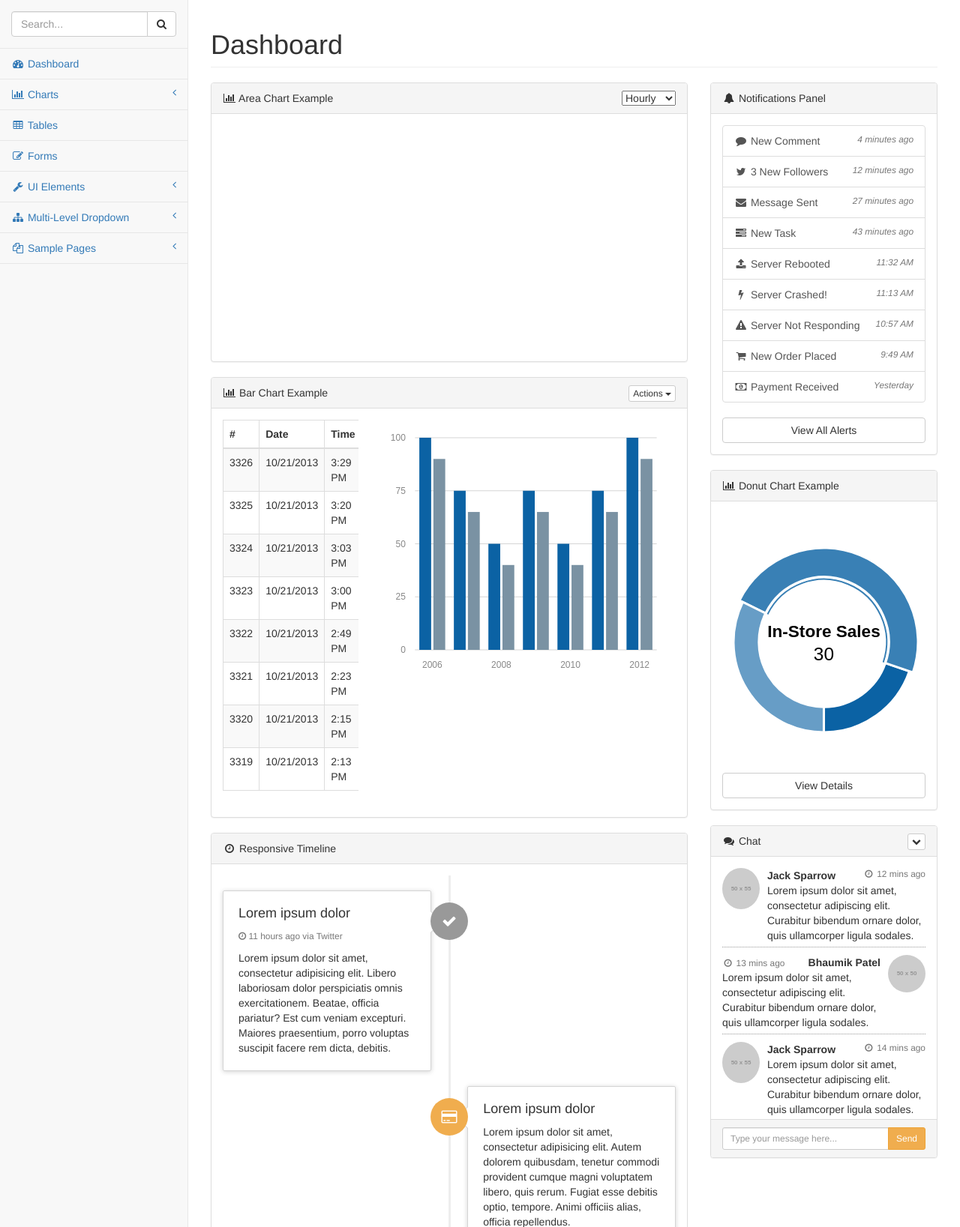
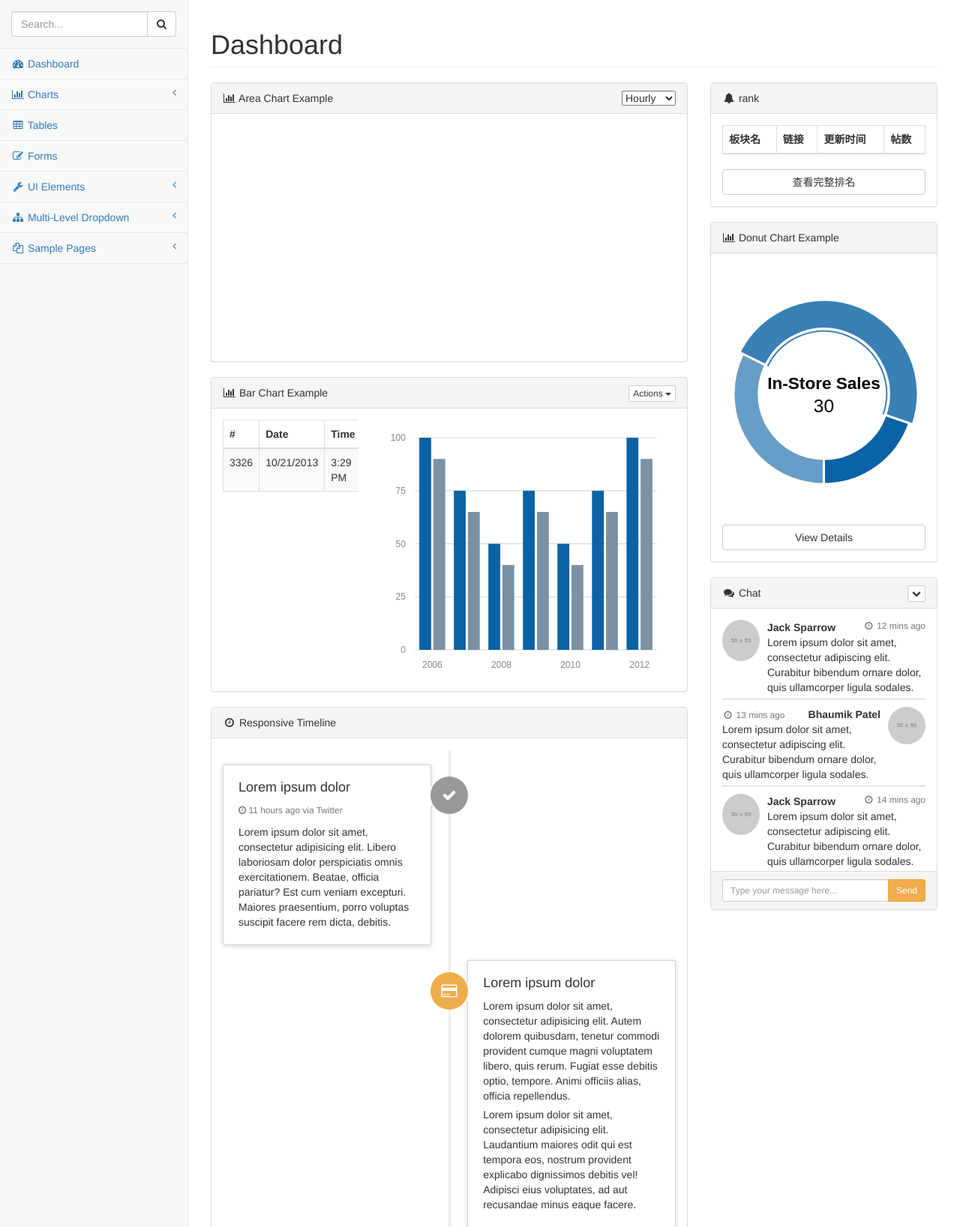
Before and after one commit to hjzkenan110/myproject, a Django app: page / in a window 1280 px wide. Shown: the part 51-1688 px from the top of the page at 75% size. Run offline with Django 3.2, Linux system fonts and the light colour scheme; grey boxes labelled with a size stand in for pictures from a placeholder-image service; lists and menus that the app fills with data are empty; some libraries are stand-ins or nearby versions.

Commit message:
总量排名接口写完，ajax未完成

```diff
--- a/backend/backend/urls.py
+++ b/backend/backend/urls.py
@@ -4,9 +4,9 @@ from django.urls import path
 from django.views.generic import TemplateView
 
 urlpatterns = [
-    path('increase_timelion', query.increase_timelion),
-    path('series_timelion', query.increase_timelion),
-
+    path('increase-timelion', query.increase_timelion),
+    path('tpostnum-rank', query.tpostnum_rank),
+    # path('series_timelion', query.increase_timelion),
     path('admin/', admin.site.urls),
     # path('', TemplateView.as_view(template_name='ajax.html')),
     path('', TemplateView.as_view(template_name='index.html')),
--- a/backend/static/js/hp.js
+++ b/backend/static/js/hp.js
@@ -1,31 +1,17 @@
-var checkText=$(".s1").find("option:selected").text();
-
 window.onload=function(){
     //假设这里每个五分钟执行一次test函数
     get_all();
-    get_serise();
+    //get_serise();
 }
-
-function get_all(){
+function process(data){
     var updatetime = new Array();
-    var unum = new Array();
+    var tpostnum = new Array();
     var myChart = echarts.init(document.getElementById('main'));
-    var timestamp3 = new Date().getTime();
-    setTimeout(get_all,1000*60*5);
-    $.ajax({
-        type: "get",
-        url: "/increase_timelion?" + "time=" + checkText,
-        //data : {"year":year},
-        cache : false,	//禁用缓存
-        dataType: "json",
-        success: function(result) {
-            // alert(result.data[0])
-            var j = result.data
-            for ( var i = 1; i < j.length; i++){
-                updatetime.push(j[i]["updatetime"]),
-                unum.push(Number(j[i]["unum"]));
+    // var timestamp3 = new Date().getTime();
+    for ( var i = 1; i < data.length; i++){
+        updatetime.push(data[i]["updatetime"]),
+        tpostnum.push(Number(data[i]["tpostnum"]));
         // console.log(unum);
-            }
         var option = {
             tooltip: {},
             legend: {
@@ -34,81 +20,130 @@ function get_all(){
             xAxis: {
                 data: updatetime
             },
-                yAxis: {},
+            yAxis: {
+                boundaryGap: [0, '50%'],
+            },
             series: [{
+                symbol: 'none',
+                stack: 'a',
+                areaStyle: {
+                    normal: {}
+                },
+                //smooth:true,
                 name: '帖数',
                 type: 'line',
-                    data: unum
-                }]
+                data: tpostnum
+            }],
+            dataZoom: [
+                {   // 这个dataZoom组件，默认控制x轴。
+                    type: 'slider', // 这个 dataZoom 组件是 slider 型 dataZoom 组件
+                    start: 90,      // 左边在 10% 的位置。
+                    end: 100         // 右边在 60% 的位置。
+                },
+                {   // 这个dataZoom组件，也控制x轴。
+                    type: 'inside', // 这个 dataZoom 组件是 inside 型 dataZoom 组件
+                    start: 10,      // 左边在 10% 的位置。
+                    end: 60         // 右边在 60% 的位置。
+                }
+            ],
         };
-
-            // 使用刚指定的配置项和数据显示图表。
+    }
     myChart.setOption(option);
-        },
-        error: function(XMLHttpRequest, textStatus, errorThrown) {
-            alert("查询失败");
+    window.onresize = function(){
+        myChart.resize();
     }
-    });
 }
-
-function get_serise(){
-setTimeout(publicBusi,1000*60*5);//这里的1000表示1秒有1000毫秒,1分钟有60秒,5表示总共5分钟
-$.post('${basePath}/approval/toCheckPersonBusi',function(data){
-if(data.result !=0){
-............
-}
-});
-}
-
-
+function get_all(){
+    setTimeout(get_all,1000*60*5);
     $.ajax({
         type: "get",
-    url: "/increase_timelion?" + "time=" + checkText,
+        url: "/increase-timelion?",
         //data : {"year":year},
         cache : false,	//禁用缓存
         dataType: "json",
         success: function(result) {
             // alert(result.data[0])
             var j = result.data
-        for ( var i = 1; i < j.length; i++){
-            updatetime.push(j[i]["updatetime"]),
-            unum.push(Number(j[i]["unum"]));
-            // console.log(unum);
-        }
-        var option = {
-            tooltip: {},
-            legend: {
-                data:['帖子数量']
-            },
-            xAxis: {
-                data: updatetime
-            },
-            yAxis: {},
-            series: [{
-                name: '帖数',
-                type: 'line',
-                data: unum
-            }]
-        };
-
-        // 使用刚指定的配置项和数据显示图表。
-        myChart.setOption(option);
+            process(j)
         },
         error: function(XMLHttpRequest, textStatus, errorThrown) {
             alert("查询失败");
         }
     });
-var charts = [];//定义一个全局变量
 
-charts.push(myChart);//将每个图表的实例存到全局变量中。
+function subForm() {
+    $.ajax({
+        url: '/tpostnum_rank', //请求的url
+        type: 'get', //请求的方式
+        cache : false,	//禁用缓存
+        dataType: "json",
+        error:function (data) {
+            alert('请求失败');
+        },
+        success:function (data) {
+            var str1 = "";
+            //清空table中的html
+            $("#table table-bordered table-hover table-striped").html("");
+            $("#table table-bordered table-hover table-striped").append("<thead><tr><th>板块名</th><th>链接</th><th>更新时间</th><th>帖数</th></tr></thead>");
+            for(var i = 0;i<data.data.length;i++){
+                str1 = "<tr>" +
+                    "<th>"+data.data[i].fname + "</td>" +
+                    "<th>"+data.data[i].url + "</td>" +
+                    "<th>"+data.data[i].tpostnum + "</td>" +
+                    "<th>"+data.data[i].updatetime + "</td>" +
+                    "</tr>";
+                $("#table table-bordered table-hover table-striped").append(str1);
+            }
+            $("#table table-bordered table-hover table-striped").append("</th>")
+        }
+    });
+
+}
 
 
 
 
+// function get_serise(){
+//     setTimeout(publicBusi,1000*60*3);//这里的1000表示1秒有1000毫秒,1分钟有60秒,5表示总共5分钟
+//     $.ajax({
+//         type: "get",
+//         url: "/increase_timelion?" + "time=" + checkText,
+//         //data : {"year":year},
+//         cache : false,	//禁用缓存
+//         dataType: "json",
+//         success: function(result) {
+//             // alert(result.data[0])
+//             var j = result.data
+//             for ( var i = 1; i < j.length; i++){
+//                 updatetime.push(j[i]["updatetime"]),
+//                 unum.push(Number(j[i]["unum"]));
+//                 // console.log(unum);
+//             }
+//             var option = {
+//                 tooltip: {},
+//                 legend: {
+//                     data:['帖子数量']
+//                 },
+//                 xAxis: {
+//                     data: updatetime
+//                 },
+//                 yAxis: {},
+//                 series: [{
+//                     name: '帖数',
+//                     type: 'line',
+//                     data: unum
+//                 }]
+//             };
 
-//在所有图表之后,自适应bootstrapt
-window.onresize = function(){
-    for(var i = 0; i < charts.length; i++){
-        charts[i].resize();
-    }
-};
+//             // 使用刚指定的配置项和数据显示图表。
+//             myChart.setOption(option);
+//         },
+//         error: function(XMLHttpRequest, textStatus, errorThrown) {
+//             alert("查询失败");
+//         }
+//     });
+//     var charts = [];//定义一个全局变量
+
+//     charts.push(myChart);//将每个图表的实例存到全局变量中。
+
+// }
--- a/backend/templates/index.html
+++ b/backend/templates/index.html
@@ -460,48 +460,6 @@
                                                     <td>3:29 PM</td>
                                                     <td>$321.33</td>
                                                 </tr>
-                                                <tr>
-                                                    <td>3325</td>
-                                                    <td>10/21/2013</td>
-                                                    <td>3:20 PM</td>
-                                                    <td>$234.34</td>
-                                                </tr>
-                                                <tr>
-                                                    <td>3324</td>
-                                                    <td>10/21/2013</td>
-                                                    <td>3:03 PM</td>
-                                                    <td>$724.17</td>
-                                                </tr>
-                                                <tr>
-                                                    <td>3323</td>
-                                                    <td>10/21/2013</td>
-                                                    <td>3:00 PM</td>
-                                                    <td>$23.71</td>
-                                                </tr>
-                                                <tr>
-                                                    <td>3322</td>
-                                                    <td>10/21/2013</td>
-                                                    <td>2:49 PM</td>
-                                                    <td>$8345.23</td>
-                                                </tr>
-                                                <tr>
-                                                    <td>3321</td>
-                                                    <td>10/21/2013</td>
-                                                    <td>2:23 PM</td>
-                                                    <td>$245.12</td>
-                                                </tr>
-                                                <tr>
-                                                    <td>3320</td>
-                                                    <td>10/21/2013</td>
-                                                    <td>2:15 PM</td>
-                                                    <td>$5663.54</td>
-                                                </tr>
-                                                <tr>
-                                                    <td>3319</td>
-                                                    <td>10/21/2013</td>
-                                                    <td>2:13 PM</td>
-                                                    <td>$943.45</td>
-                                                </tr>
                                             </tbody>
                                         </table>
                                     </div>
@@ -635,59 +593,25 @@
                 <div class="col-lg-4">
                     <div class="panel panel-default">
                         <div class="panel-heading">
-                            <i class="fa fa-bell fa-fw"></i> Notifications Panel
+                            <i class="fa fa-bell fa-fw"></i> rank
                         </div>
                         <!-- /.panel-heading -->
                         <div class="panel-body">
                             <div class="list-group">
-                                <a href="#" class="list-group-item">
-                                    <i class="fa fa-comment fa-fw"></i> New Comment
-                                    <span class="pull-right text-muted small"><em>4 minutes ago</em>
-                                    </span>
-                                </a>
-                                <a href="#" class="list-group-item">
-                                    <i class="fa fa-twitter fa-fw"></i> 3 New Followers
-                                    <span class="pull-right text-muted small"><em>12 minutes ago</em>
-                                    </span>
-                                </a>
-                                <a href="#" class="list-group-item">
-                                    <i class="fa fa-envelope fa-fw"></i> Message Sent
-                                    <span class="pull-right text-muted small"><em>27 minutes ago</em>
-                                    </span>
-                                </a>
-                                <a href="#" class="list-group-item">
-                                    <i class="fa fa-tasks fa-fw"></i> New Task
-                                    <span class="pull-right text-muted small"><em>43 minutes ago</em>
-                                    </span>
-                                </a>
-                                <a href="#" class="list-group-item">
-                                    <i class="fa fa-upload fa-fw"></i> Server Rebooted
-                                    <span class="pull-right text-muted small"><em>11:32 AM</em>
-                                    </span>
-                                </a>
-                                <a href="#" class="list-group-item">
-                                    <i class="fa fa-bolt fa-fw"></i> Server Crashed!
-                                    <span class="pull-right text-muted small"><em>11:13 AM</em>
-                                    </span>
-                                </a>
-                                <a href="#" class="list-group-item">
-                                    <i class="fa fa-warning fa-fw"></i> Server Not Responding
-                                    <span class="pull-right text-muted small"><em>10:57 AM</em>
-                                    </span>
-                                </a>
-                                <a href="#" class="list-group-item">
-                                    <i class="fa fa-shopping-cart fa-fw"></i> New Order Placed
-                                    <span class="pull-right text-muted small"><em>9:49 AM</em>
-                                    </span>
-                                </a>
-                                <a href="#" class="list-group-item">
-                                    <i class="fa fa-money fa-fw"></i> Payment Received
-                                    <span class="pull-right text-muted small"><em>Yesterday</em>
-                                    </span>
-                                </a>
+                                <table class="table table-bordered table-hover table-striped">
+                                    <thead>
+                                        <tr>
+                                            <th>板块名</th>
+                                            <th>链接</th>
+                                            <th>更新时间</th>
+                                            <th>帖数</th>
+                                        </tr>
+                                    </thead>
+                                    </tbody>
+                                </table>
                             </div>
                             <!-- /.list-group -->
-                            <a href="#" class="btn btn-default btn-block">View All Alerts</a>
+                            <a href="#" class="btn btn-default btn-block">查看完整排名</a>
                         </div>
                         <!-- /.panel-body -->
                     </div>
--- a/crawl/hp/table.py
+++ b/crawl/hp/table.py
@@ -35,8 +35,3 @@ Base.metadata.create_all(engine)
 
 DBSession = sessionmaker(bind=engine)
 session = DBSession()
-# a = session.query(func.date_format(timelion.updatetime, '%Y-%m-%d').label('date'), func.count('*').label('cnt')).filter(...).group_by('date').all()
-# print(a)
-# print(type(a))
-# pass
-# session.query(timelion).filter(timelion.fid=='ddd').order_by(desc.desc(timelion.updatetime)).first()
```
Also changed, not shown: backend/query/table.py (+2 -7 lines), backend/query/views.py (+69 -5 lines). Lines whose indentation alone changed are shown as unchanged.
